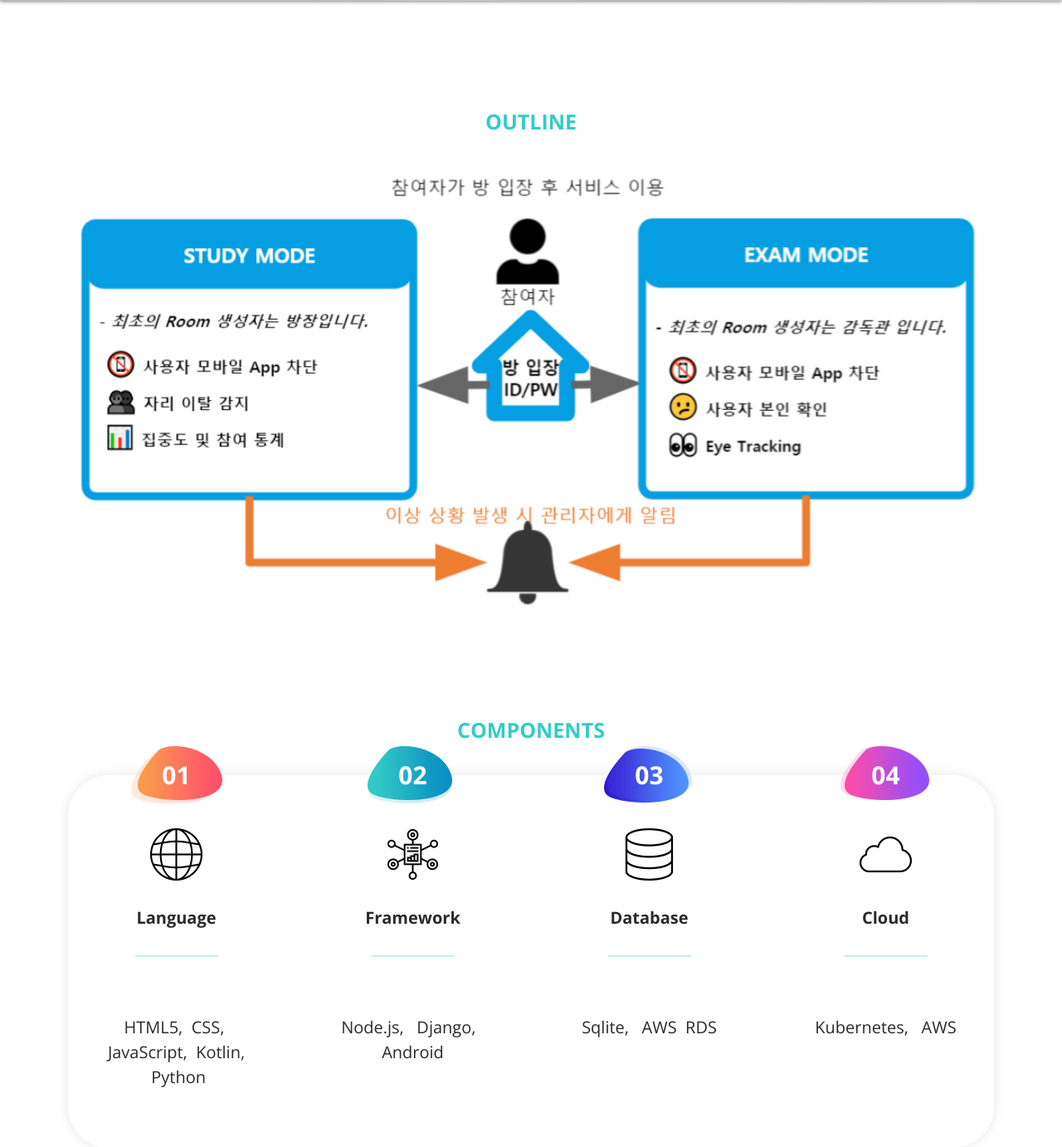
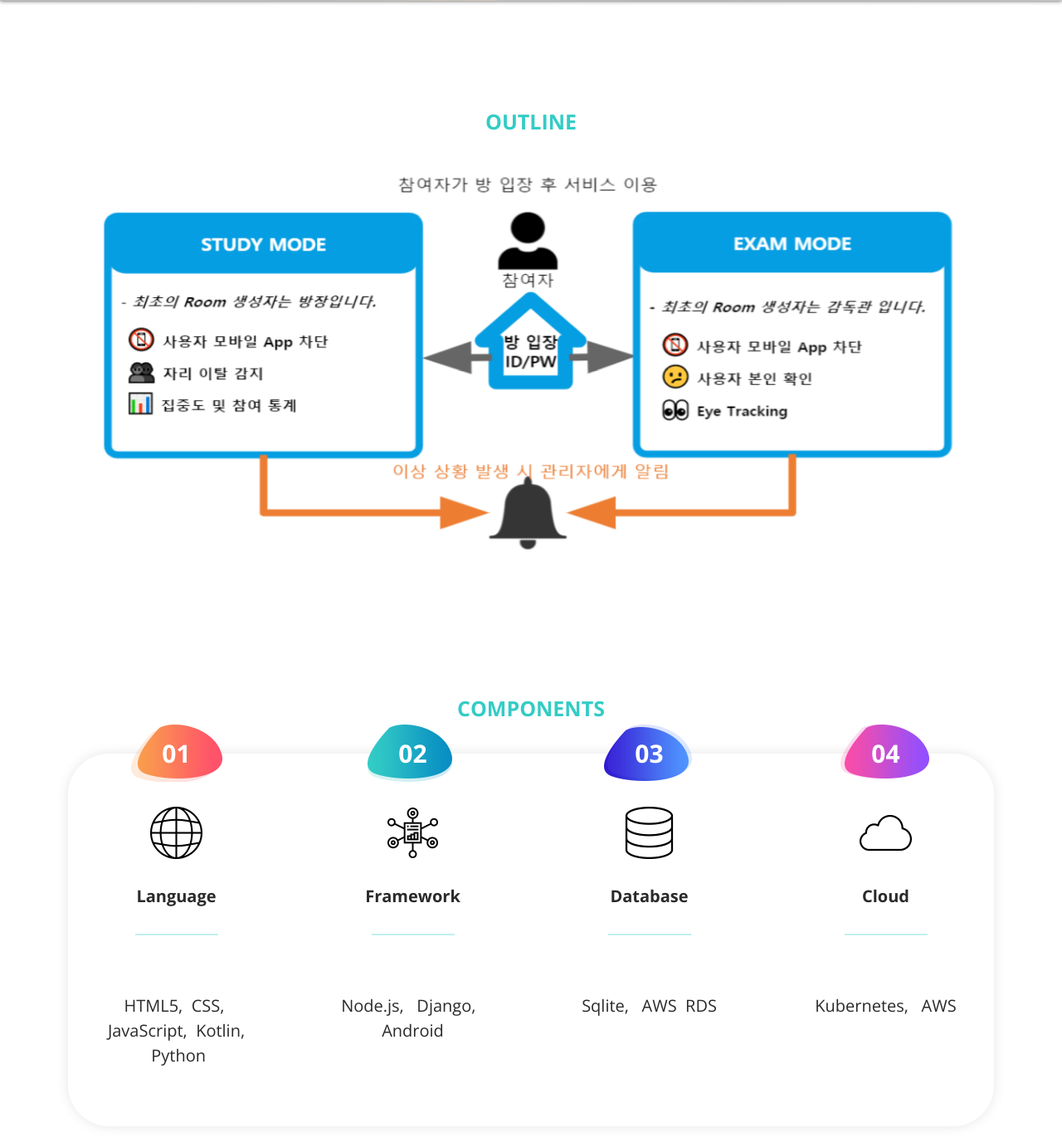
Before and after one commit to openInfra-project/AutoWatch-Manage-Server, a Django app: page / in a window 1280 px wide. Shown: the part 696-2078 px from the top of the page at 83% size. Run offline with Django 3.2, Linux system fonts and the light colour scheme; some libraries are stand-ins or nearby versions.

Commit message:
home 화면 사진 조정

```diff
--- a/AutoWatch/home/templates/home.html
+++ b/AutoWatch/home/templates/home.html
@@ -16,7 +16,7 @@
     <link href="static/vendor/bootstrap/css/bootstrap.min.css" rel="stylesheet">
     <!-- Additional CSS Files -->
     <link rel="stylesheet" href="static/assets/css/fontawesome.css">
-    <link rel="stylesheet" href="static/assets/css/templatemo-seo-dream.css?after">
+    <link rel="stylesheet" href="static/assets/css/templatemo-seo-dream.css?after?after">
     <link rel="stylesheet" href="static/assets/css/animated.css">
     <link rel="stylesheet" href="static/assets/css/owl.css">
 
@@ -147,7 +147,7 @@
             <h6>Outline</h6>
           </div>
         </div>
-        <div class="left-image wow fadeInLeft" data-wow-duration="1s" data-wow-delay="0.5s">
+        <div class="left-image wow fadeInLeft" data-wow-duration="1s" data-wow-delay="0.5s" id="outline-div">
           <img src="static/assets/images/outline.png" alt="">
         </div>
       </div>
--- a/AutoWatch/static/assets/css/templatemo-seo-dream.css
+++ b/AutoWatch/static/assets/css/templatemo-seo-dream.css
@@ -110,13 +110,18 @@ a {
   text-decoration: none;
 }
 
-p {
+p{
   font-size: 15px;
   line-height: 30px;
   color: #2a2a2a;
 }
-img {
-  width: 100%;
+#outline-div{
+  display: flex;
+  justify-content: center;
+}
+#outline-div img {
+  width: 95%;
+  height: 92%;
   overflow: hidden;
 }
 /*
```
Also changed, not shown: AutoWatch/db.sqlite3.
